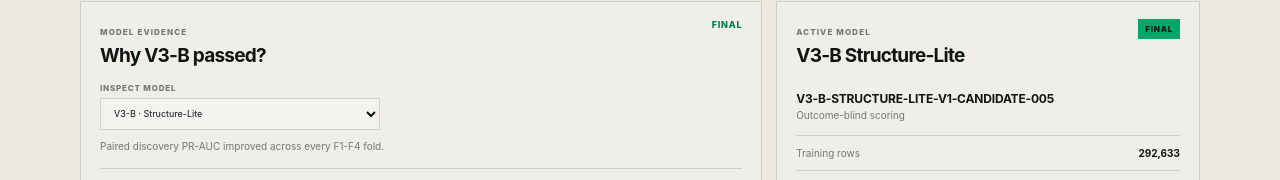
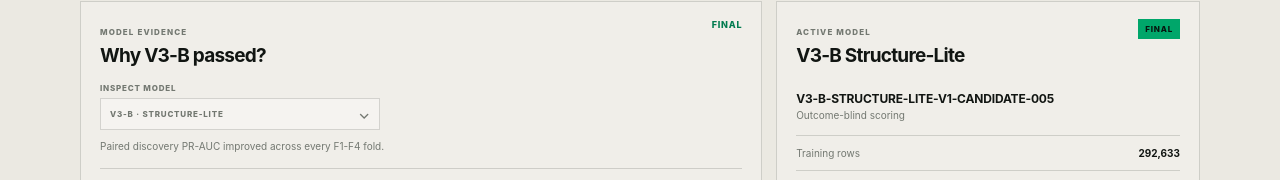
Before and after one commit to samindriano/idx-trade, a Next.js app in the folder apps/web/: page / in a window 1280 px wide. Shown: the part 323-503 px from the top of the page. Built offline with nearby package versions, Linux system fonts and the light colour scheme.

Commit message:
style(web): group model evidence picker by version

```diff
--- a/apps/web/app/editorial.css
+++ b/apps/web/app/editorial.css
@@ -515,8 +515,20 @@ body {
 .overviewEvidenceStatus.status-blocked { color: var(--editorial-amber); }
 .overviewEvidenceSelector { display: grid; gap: 5px; max-width: 280px; margin-top: 16px; }
 .overviewEvidenceSelector span { color: var(--editorial-muted); font-size: 8px; font-weight: 800; letter-spacing: .1em; text-transform: uppercase; }
-.overviewEvidenceSelector select { min-height: 32px; padding: 0 28px 0 9px; border: 1px solid var(--editorial-line); border-radius: 0; background: rgba(255,255,255,.3); color: var(--editorial-ink); font: inherit; font-size: 9px; }
-.overviewEvidenceSelector select:focus-visible { outline: 2px solid var(--editorial-green); outline-offset: 2px; }
+.modelEvidencePicker { position: relative; }
+.modelEvidencePickerTrigger { width: 100%; min-height: 32px; display: flex; justify-content: space-between; gap: 12px; align-items: center; padding: 0 9px; border: 1px solid var(--editorial-line); border-radius: 0; background: rgba(255,255,255,.3); color: var(--editorial-ink); font: inherit; font-size: 9px; text-align: left; cursor: pointer; }
+.modelEvidencePickerTrigger:focus-visible { outline: 2px solid var(--editorial-green); outline-offset: 2px; }
+.modelEvidencePickerTrigger b { color: var(--editorial-muted); font-size: 15px; font-weight: 500; line-height: 1; }
+.modelEvidencePickerMenu { position: absolute; z-index: 8; top: calc(100% + 3px); left: 0; right: 0; max-height: 360px; overflow-y: auto; border: 1px solid var(--editorial-line); background: #f8f7f2; box-shadow: 0 10px 24px rgba(17,21,18,.12); }
+.modelPickerGroup + .modelPickerGroup { border-top: 1px solid var(--editorial-line); }
+.modelPickerGroupLabel { padding: 8px 10px 5px; color: var(--editorial-muted); font-size: 8px; font-weight: 840; letter-spacing: .14em; text-transform: uppercase; }
+.modelPickerOption { width: 100%; min-height: 32px; display: grid; grid-template-columns: 8px minmax(0, 1fr) auto; gap: 8px; align-items: center; padding: 7px 10px; border: 0; background: transparent; color: var(--editorial-ink); font: inherit; font-size: 9px; text-align: left; cursor: pointer; }
+.modelPickerOption:hover, .modelPickerOption.isSelected { background: #edf7f1; }
+.modelPickerOption small { color: var(--editorial-muted); font-size: 7px; font-weight: 820; letter-spacing: .07em; text-transform: uppercase; }
+.modelPickerDot { width: 7px; height: 7px; border-radius: 50%; background: var(--editorial-muted); }
+.modelPickerDot.final, .modelPickerDot.baseline { background: var(--editorial-green); }
+.modelPickerDot.fail { background: var(--editorial-red); }
+.modelPickerDot.blocked { background: var(--editorial-amber); }
 .overviewDecisionGraphic { margin-top: 18px; padding: 22px 0 16px; border-top: 1px solid var(--editorial-line); border-bottom: 1px solid var(--editorial-line); }
 .overviewDecisionTrack { display: grid; grid-template-columns: 1fr auto 1.25fr auto 1fr; gap: 10px; align-items: center; }
 .overviewDecisionTrack span,
--- a/apps/web/app/page.tsx
+++ b/apps/web/app/page.tsx
@@ -1,6 +1,6 @@
 "use client";
 
-import { useEffect, useState } from "react";
+import { useEffect, useRef, useState } from "react";
 import styles from "./model-monitor.module.css";
 import {
   FINAL_RANKER,
@@ -133,6 +133,72 @@ function FoldChart({ folds }: { folds: readonly FoldMetric[] }) {
   );
 }
 
+function ModelEvidencePicker({
+  items,
+  value,
+  onChange,
+}: {
+  items: readonly (typeof RESEARCH_EXPERIMENTS)[number][];
+  value: string;
+  onChange: (value: string) => void;
+}) {
+  const [open, setOpen] = useState(false);
+  const rootRef = useRef<HTMLDivElement>(null);
+  const selected = items.find((item) => experimentKey(item) === value) ?? items[0];
+  const versionOrder = ["V1", "V2", "V3", "V4", "Risk"];
+  const versions = versionOrder.filter((version) => items.some((item) => {
+    const group = item.generation.startsWith("V") ? item.generation.split("-")[0] : item.generation;
+    return group === version;
+  }));
+
+  useEffect(() => {
+    if (!open) return;
+    const handleOutsideClick = (event: MouseEvent) => {
+      if (rootRef.current && !rootRef.current.contains(event.target as Node)) setOpen(false);
+    };
+    document.addEventListener("mousedown", handleOutsideClick);
+    return () => document.removeEventListener("mousedown", handleOutsideClick);
+  }, [open]);
+
+  return (
+    <div className="modelEvidencePicker" ref={rootRef}>
+      <button className="modelEvidencePickerTrigger" type="button" aria-expanded={open} onClick={() => setOpen((current) => !current)}>
+        <span>{selected.generation} · {selected.name}</span><b aria-hidden="true">⌄</b>
+      </button>
+      {open && (
+        <div className="modelEvidencePickerMenu" role="listbox" aria-label="Models grouped by version">
+          {versions.map((version) => (
+            <div className="modelPickerGroup" key={version}>
+              <div className="modelPickerGroupLabel">{version}</div>
+              {items.filter((item) => {
+                const group = item.generation.startsWith("V") ? item.generation.split("-")[0] : item.generation;
+                return group === version;
+              }).map((item) => {
+                const statusClass = item.status.toLowerCase();
+                const isSelected = experimentKey(item) === value;
+                return (
+                  <button
+                    className={`modelPickerOption ${isSelected ? "isSelected" : ""}`}
+                    type="button"
+                    role="option"
+                    aria-selected={isSelected}
+                    key={experimentKey(item)}
+                    onClick={() => { onChange(experimentKey(item)); setOpen(false); }}
+                  >
+                    <i className={`modelPickerDot ${statusClass}`} aria-hidden="true" />
+                    <span>{item.name}</span>
+                    <small>{statusLabel(item.status)}</small>
+                  </button>
+                );
+              })}
+            </div>
+          ))}
+        </div>
+      )}
+    </div>
+  );
+}
+
 export default function Home() {
   const [forwardStatus, setForwardStatus] = useState<OverviewRuntimeStatus | null>(null);
   const [forwardStatusLoading, setForwardStatusLoading] = useState(true);
@@ -222,14 +288,10 @@ export default function Home() {
               <div><span>MODEL EVIDENCE</span><h2>Why {selectedExperiment.generation} {decisionVerb(selectedExperiment.status)}?</h2></div>
               <strong className={`overviewEvidenceStatus status-${selectedExperiment.status.toLowerCase()}`}>{statusLabel(selectedExperiment.status)}</strong>
             </div>
-            <label className="overviewEvidenceSelector">
+            <div className="overviewEvidenceSelector">
               <span>Inspect model</span>
-              <select value={selectedModelKey} onChange={(event) => setSelectedModelKey(event.target.value)}>
-                {RESEARCH_EXPERIMENTS.map((item) => (
-                  <option key={experimentKey(item)} value={experimentKey(item)}>{item.generation} · {item.name}</option>
-                ))}
-              </select>
-            </label>
+              <ModelEvidencePicker items={RESEARCH_EXPERIMENTS} value={selectedModelKey} onChange={setSelectedModelKey} />
+            </div>
             {selectedExperiment.generation === "V3-B" ? (
               <>
                 <p className="overviewCardLead">Paired discovery PR-AUC improved across every F1-F4 fold.</p>
```
